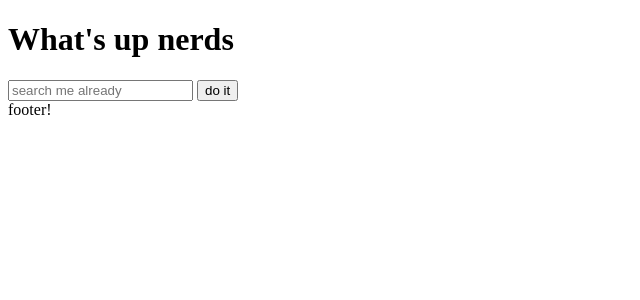
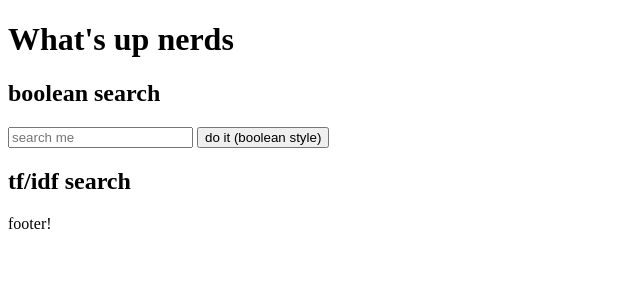
Before and after one commit to Jami-Kate/BookGood, a Flask app: page / in a window 1280 px wide. Shown: the part 44-344 px from the top of the page, without its empty margins (0-640 px from the left). Run offline with Flask 3, Linux system fonts and the light colour scheme.

Commit message:
rudimentary scripting

```diff
--- a/templates/index.html
+++ b/templates/index.html
@@ -5,8 +5,19 @@ check out this title I made work with partials
 
 {% block content %}
     <h1>What's up nerds</h1>
-    <form action="/search">
-        <input type="text" placeholder="search me already" name="query">
-        <button type="submit">do it</button>
-    </form>
+    <h2 class="collapsible active">boolean search</h2>
+    <div class="content" style="display: block">
+        <form action="/search">
+            <input type="text" placeholder="search me" name="boolean-query">
+            <button type="submit">do it (boolean style)</button>
+        </form>
+    </div>
+    <h2 class="collapsible">tf/idf search</h2>
+    <div class="content" style="display: none">
+        <form action="/search">
+            <input type="text" placeholder="search me" name="tf-idf-query">
+            <button type="submit">do it (tf/idf style)</button>
+        </form>
+    </div>
+
     {% endblock %}
--- a/templates/layout.html
+++ b/templates/layout.html
@@ -3,6 +3,7 @@
 <head>
     <meta charset="UTF-8">
     <meta name="viewport" content="width=device-width, initial-scale=1.0">
+    <link rel="stylesheet" href="./styles/app.css">
     <title>{% block title %}{% endblock %}</title>
 </head>
 <body>
@@ -18,5 +19,23 @@
     <footer>footer!
         {% block footer %} {% endblock %}
     </footer>
+
+    <script>
+        var coll = document.getElementsByClassName("collapsible");
+        var i;
+
+        for (i = 0; i < coll.length; i++) {
+          coll[i].addEventListener("click", function() {
+            this.classList.toggle("active");
+            var content = this.nextElementSibling;
+            if (content.style.display === "block") {
+              content.style.display = "none";
+            } else {
+              content.style.display = "block";
+            }
+          });
+        }
+        </script>
+
 </body>
 </html>
```
Also changed, not shown: templates/styles/app.css (added).
